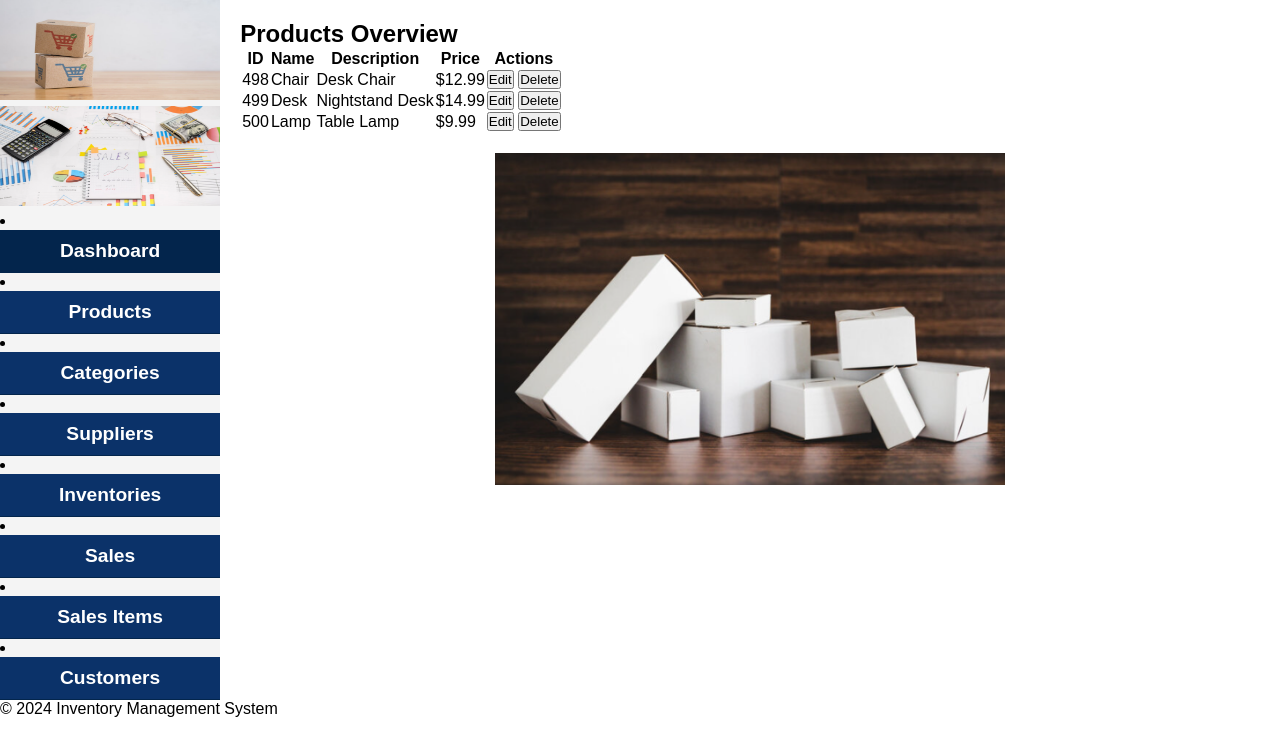
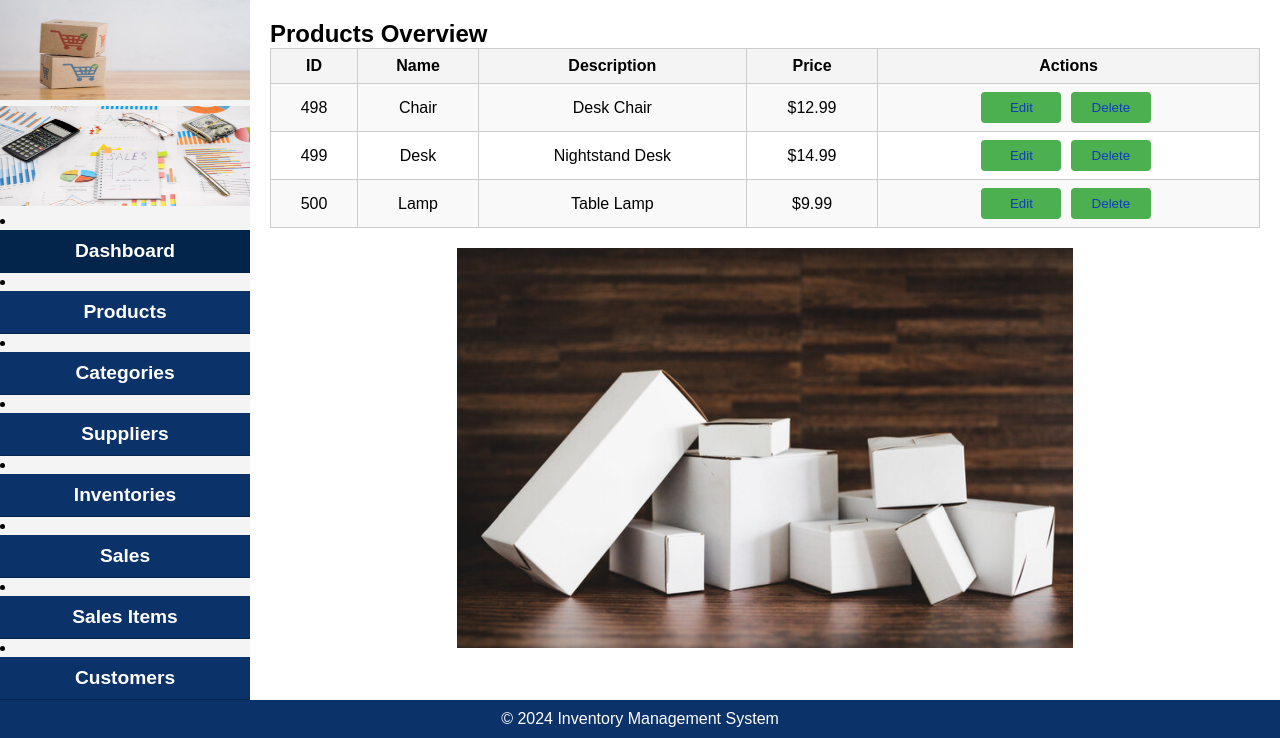
Before and after one commit to griffindavidson/InventorySalesTracker, a Flask app: page /products in a window 1280 px wide. Shown: the part 77-815 px from the top of the page. Before the commit the page ends 794 px from the top, so only its background shows below. Run offline with Flask 3, Linux system fonts and the light colour scheme; data comes from the database, SQL or seed files in the repository; some libraries are stand-ins or nearby versions.

Commit message:
Update_main.css

```diff
--- a/application/static/css/main.css
+++ b/application/static/css/main.css
@@ -128,3 +128,108 @@ body, h1, h3, p {
     width: 50%;
     height: auto;
 }
+
+.dashboard-footer {
+    position: fixed;
+    left: 0;
+    bottom: 0;
+    width: 100%;
+    text-align: center;
+    padding: 10px;
+    background-color: #0b3269;
+    color: white;
+}
+
+.product-table {
+    width: 100%;
+    border-collapse: collapse;
+}
+
+.product-table th, .product-table td {
+    border: 1px solid #ccc;
+    padding: 8px;
+    text-align: center; /* Center aligns all text in the table */
+}
+
+.product-table thead tr {
+    background-color: #f4f4f4; /* Light grey background for the header row */
+}
+
+.product-table button {
+    width: 80px; /* Sets a fixed width for buttons to ensure they are equal */
+    padding: 8px 0; /* Provides padding for a slightly larger button */
+    border: none; /* Removes border from buttons */
+    color: rgb(16, 62, 188);
+    cursor: pointer; /* Changes cursor to pointer when hovering over buttons */
+    margin-right: 5px; /* Adds a right margin to buttons */
+}
+
+.product-table button.edit {
+    background-color: #4CAF50; /* Green background for the edit button */
+}
+
+.product-table button.delete {
+    background-color: #f44336; /* Red background for the delete button */
+}
+
+.product-image-container {
+    height: 50vh;
+    display: flex;
+    justify-content: center;
+    align-items: center;
+    margin: 0;
+}
+
+.product-image {
+    max-height: 100%;
+    width: auto;
+}
+
+.main-content {
+    padding-bottom: 0;
+    min-height: calc(100vh - 130px);
+}
+
+.dashboard-footer {
+    position: relative;
+}
+
+
+/* General styles for all tables in various HTML files */
+table {
+    width: 100%;
+    border-collapse: collapse;
+    margin-bottom: 20px; /* Adds bottom space for separation */
+}
+
+th, td {
+    border: 1px solid #ccc;
+    padding: 8px;
+    text-align: center;
+}
+
+thead tr {
+    background-color: #f4f4f4; /* Light grey background for header */
+}
+
+tbody tr:nth-child(odd) {
+    background-color: #f9f9f9; /* Lighter grey for odd rows for better readability */
+}
+
+tbody tr:hover {
+    background-color: #e6e6e6; /* Highlight on hover for better interaction feedback */
+}
+
+button {
+    padding: 6px 12px;
+    border: none;
+    background-color: #4CAF50;
+    color: white;
+    cursor: pointer;
+    border-radius: 4px;
+    margin-right: 5px;
+}
+
+button:hover {
+    background-color: #45a049; /* Slightly darker green on hover */
+}
```
